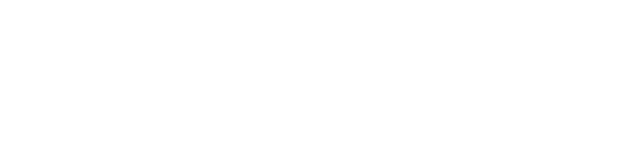
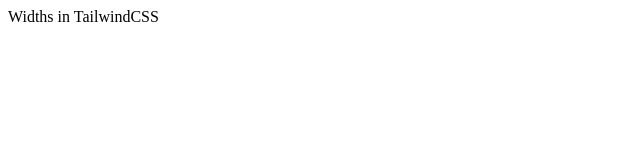
Before and after one commit to Harsh-Sharma123/TailwindCSS, a plain HTML site: page width/index.html in a window 1280 px wide. Shown: the whole page, without its empty margins (0-640 px from the left). Drawn offline with Linux system fonts and the light colour scheme.

Commit message:
widhts in tailwindcss

```diff
--- a/width/index.html
+++ b/width/index.html
@@ -7,7 +7,7 @@
 </head>
 <body>
 
-    <div></div>
+    <div> Widths in TailwindCSS </div>
 
 </body>
 </html>
```
